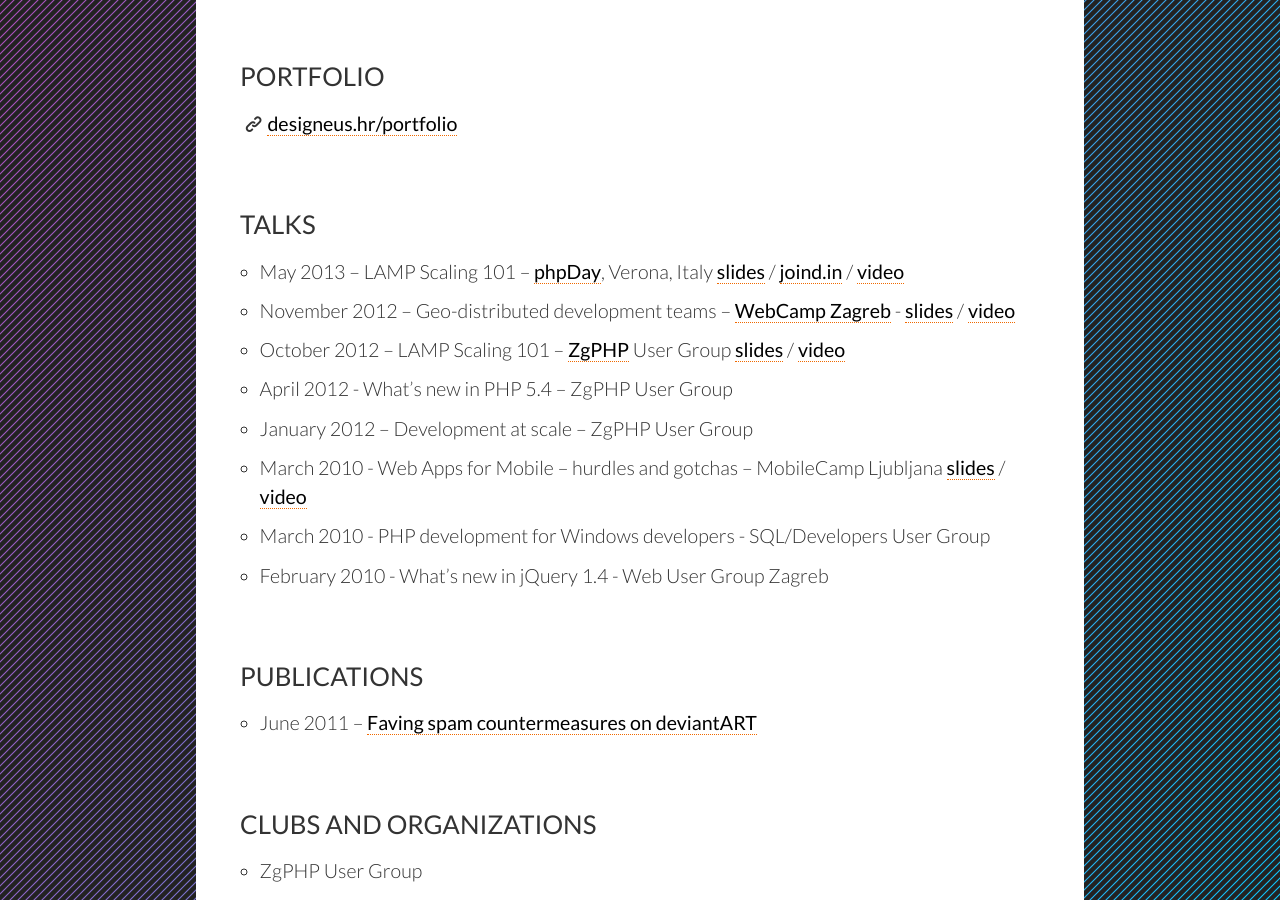
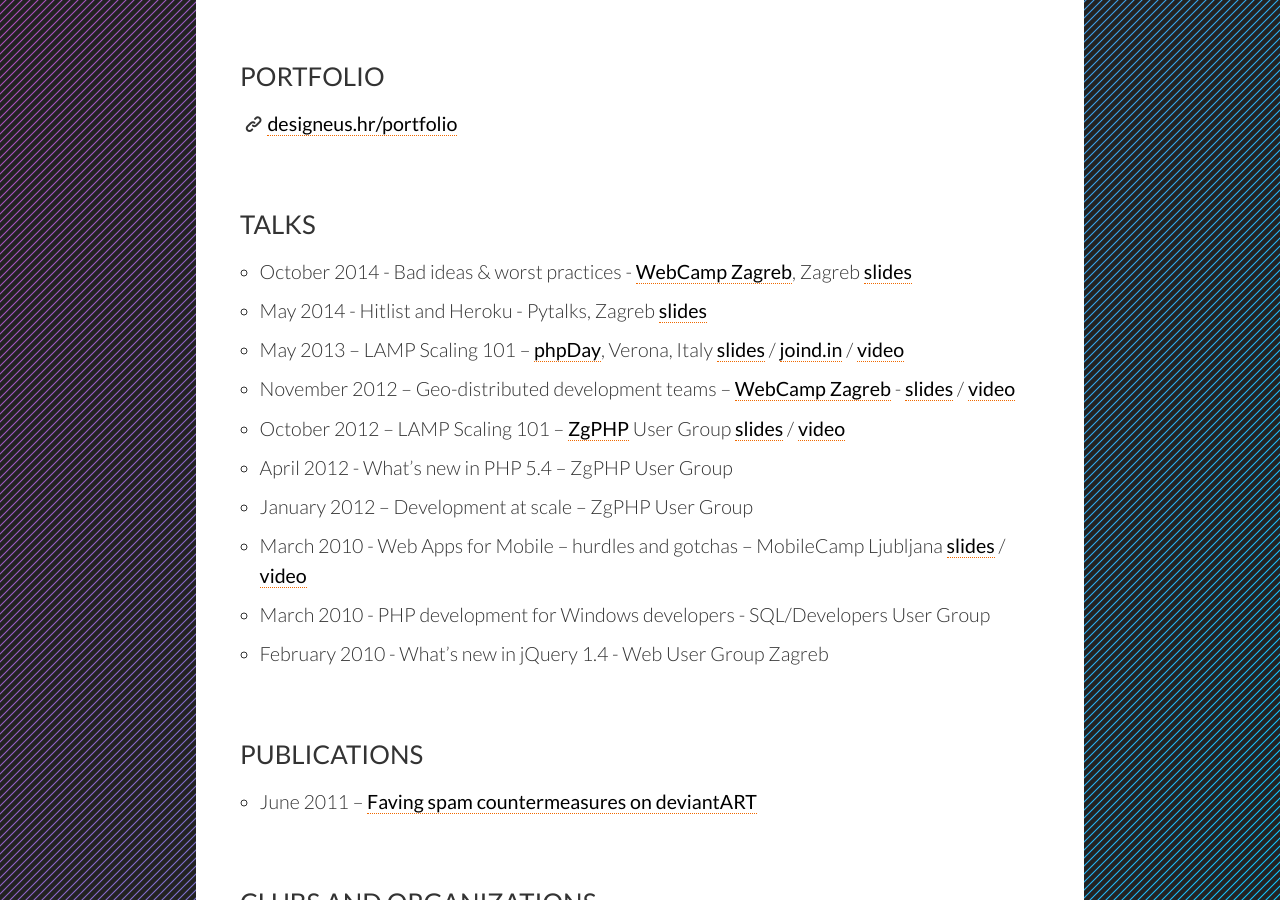
Before and after one commit to allixsenos/allixsenos.github.com, a Jekyll site: the page resume/index.html, which Jekyll copies as it is, in a window 1280 px wide and 900 px high, scrolled down 2518 px. Built offline with Jekyll 4.4.1, drawn with Linux system fonts in a browser that asks for light colours.

Commit message:
add webcamp and pytalks slides

```diff
--- a/resume/index.html
+++ b/resume/index.html
@@ -112,8 +112,10 @@
                 <section class="others">
                     <h2>Talks</h2>
                     <ul>
+                        <li>October 2014 - Bad ideas &amp; worst practices - <a href="http://2014.webcampzg.org/">WebCamp Zagreb</a>, Zagreb <a href="https://dl.dropboxusercontent.com/u/2237316/talks/2014-10-webcamp-zg/badideasworstpractices.pdf">slides</a></li>
+                        <li>May 2014 - Hitlist and Heroku - Pytalks, Zagreb <a href="https://dl.dropboxusercontent.com/u/2237316/talks/2014-05-pytalks-heroku/index.html">slides</a></li>
                         <li>May 2013 – LAMP Scaling 101 – <a href="http://2013.phpday.it/">phpDay</a>, Verona, Italy <a href="http://lkl.me/P2rs">slides</a> / <a href="https://joind.in/talk/view/8649">joind.in</a> / <a href="http://vimeo.com/79151157">video</a></li>
-                        <li>November 2012 – Geo-distributed development teams – <a href="http://webcampzg.org/">WebCamp Zagreb</a> - <a href="https://dl.dropboxusercontent.com/u/2237316/talks/2012-11%20webcampzg/201211-webcampzg-luka-kladaric.pdf">slides</a> / <a href="https://www.youtube.com/watch?v=ZJAWZFL1Ghs">video</a></li>
+                        <li>November 2012 – Geo-distributed development teams – <a href="http://2012.webcampzg.org/">WebCamp Zagreb</a> - <a href="https://dl.dropboxusercontent.com/u/2237316/talks/2012-11%20webcampzg/201211-webcampzg-luka-kladaric.pdf">slides</a> / <a href="https://www.youtube.com/watch?v=ZJAWZFL1Ghs">video</a></li>
                         <li>October 2012 – LAMP Scaling 101 – <a href="http://zgphp.org/">ZgPHP</a> User Group <a href="https://dl.dropbox.com/u/2237316/talks/2012-10 zgphp scaling/scalingphp.pdf">slides</a> / <a href="https://vimeo.com/51802161">video</a></li>
                         <li>April 2012 - What’s new in PHP 5.4 – ZgPHP User Group</li>
                         <li>January 2012 – Development at scale – ZgPHP User Group</li>
```
